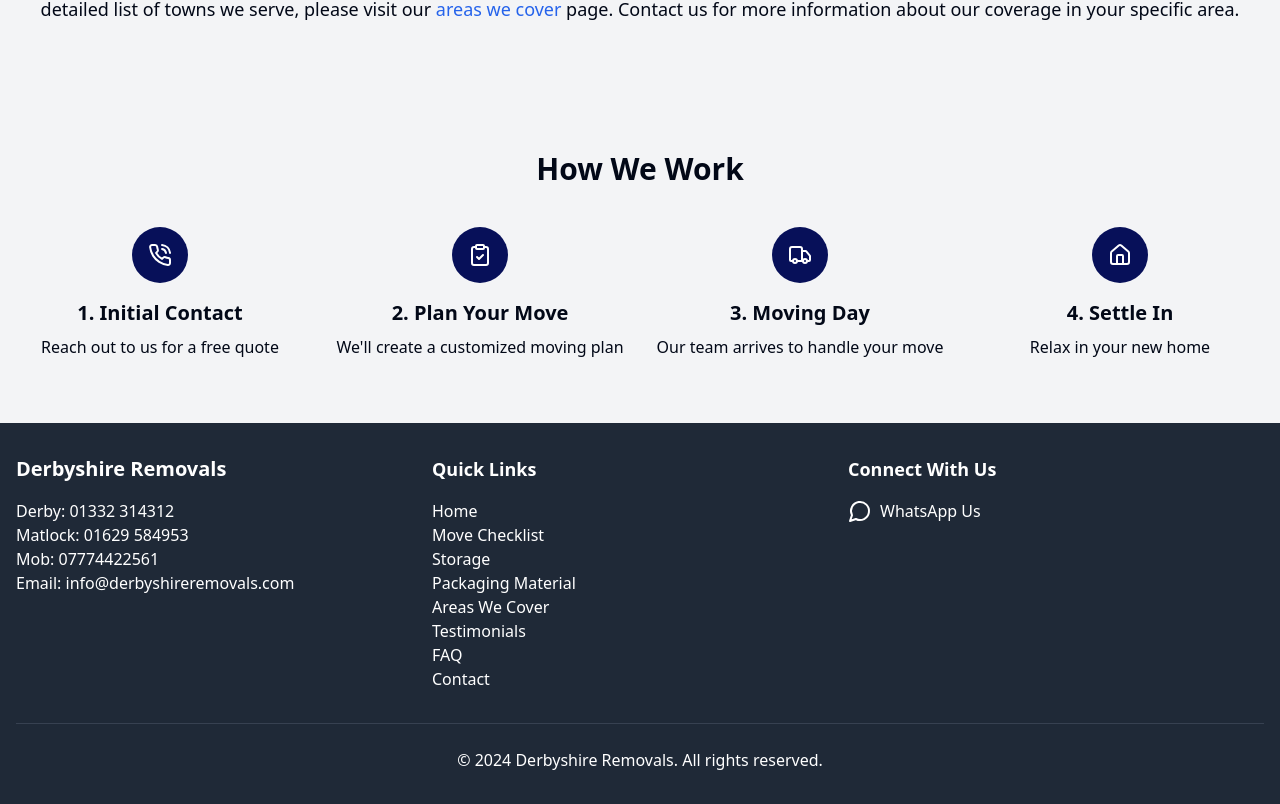
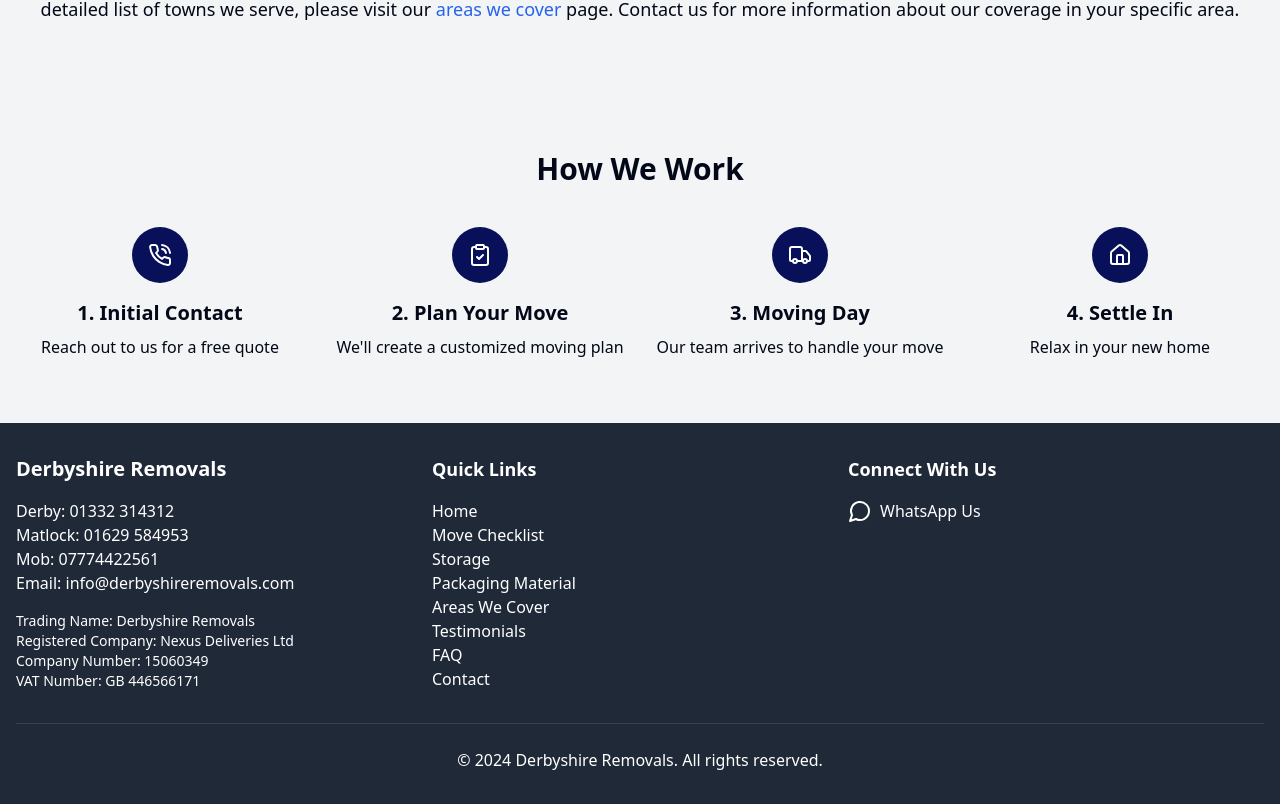
Before and after one commit to Derbyshire-Removals/derbyshire-removals, a React (Vite) app: page / in a window 1280 px wide. Shown: the part 2883-3687 px from the top of the page. Built offline with nearby package versions, Linux system fonts and the light colour scheme.

Commit message:
Add footer company information
Include trading name and registered company details in the footer. Added "Derbyshire Removals" as the trading name, "Nexus Deliveries" as the registered limited company name, along with company number 15060349 and VAT number GB 446566171.
[skip gpt_engineer]

```diff
--- a/src/components/Footer.jsx
+++ b/src/components/Footer.jsx
@@ -14,6 +14,12 @@ const Footer = () => {
             <p>Matlock: 01629 584953</p>
             <p>Mob: 07774422561</p>
             <p>Email: info@derbyshireremovals.com</p>
+            <div className="mt-4 text-sm">
+              <p>Trading Name: Derbyshire Removals</p>
+              <p>Registered Company: Nexus Deliveries Ltd</p>
+              <p>Company Number: 15060349</p>
+              <p>VAT Number: GB 446566171</p>
+            </div>
           </div>
           <div className="w-full md:w-1/3 mb-6 md:mb-0">
             <h4 className="text-lg font-semibold mb-4">Quick Links</h4>
```
